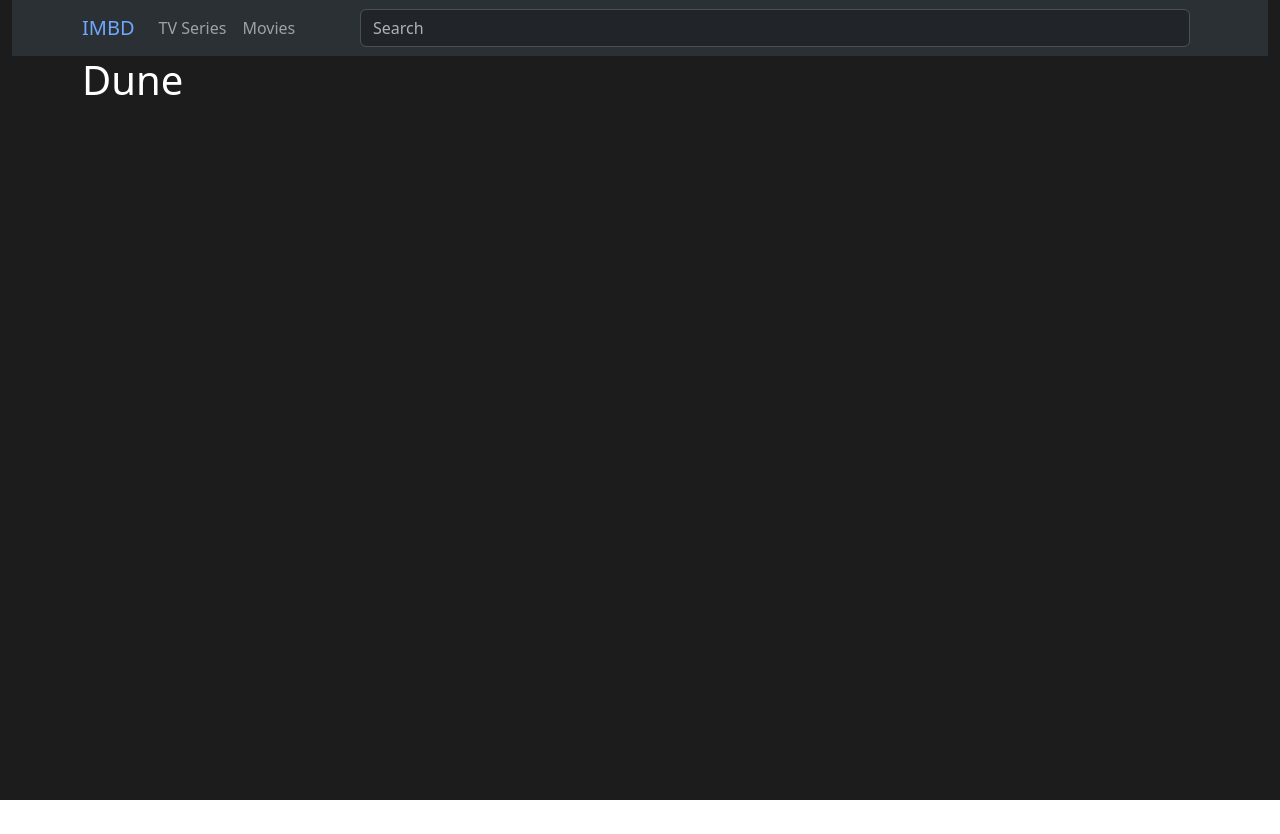
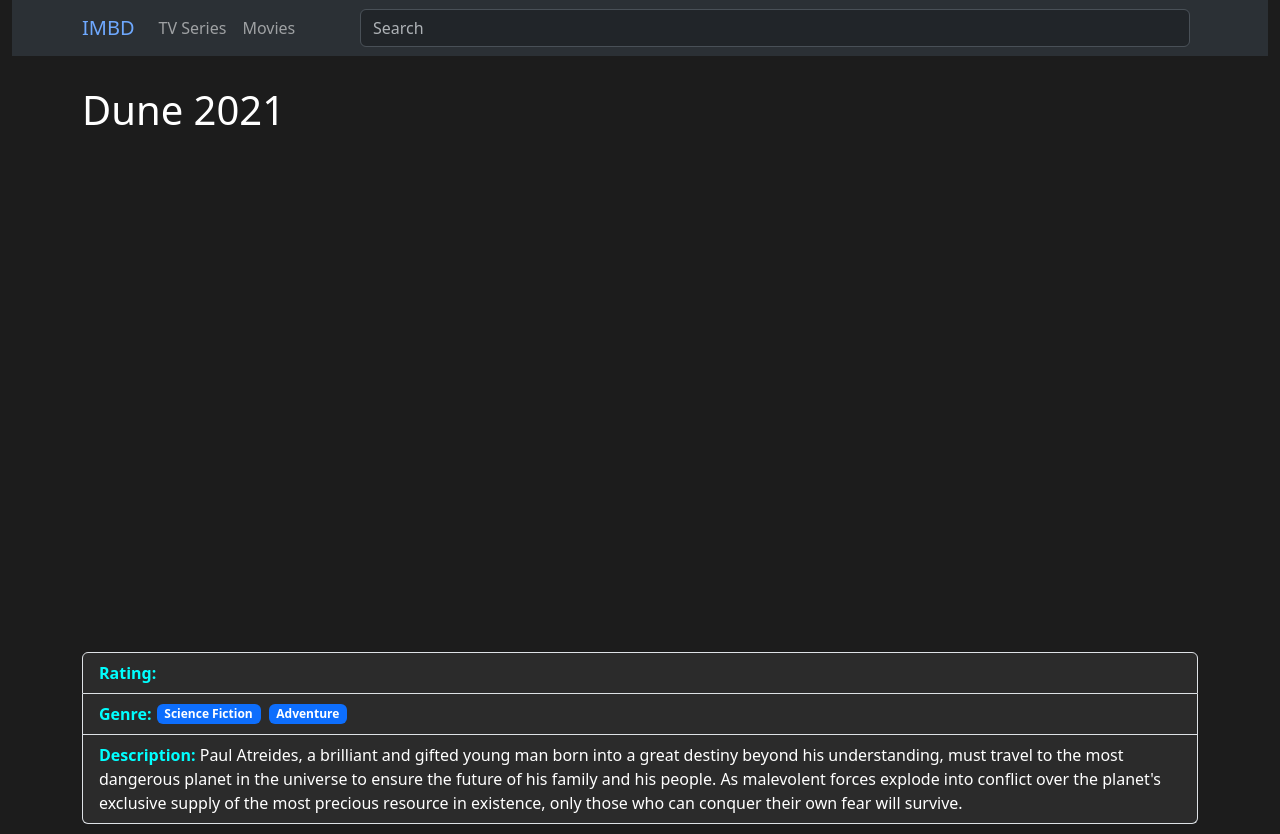
Before and after one commit to rzounlom/movie-ratings, a React (Create React App) app: page /movie/1 in a window 1280 px wide. Before the commit the page ends 800 px from the top, so only its background shows below. Built offline with nearby package versions, Linux system fonts and the light colour scheme.

Commit message:
add movie traler component

```diff
--- a/src/components/movies/featured-movies/FeaturedMovies.js
+++ b/src/components/movies/featured-movies/FeaturedMovies.js
@@ -1,6 +1,7 @@
 import "./FeaturedMovies.css";
 
 import Carousel from "react-bootstrap/Carousel";
+import { Link } from "react-router-dom";
 
 const FeaturedMovies = ({ movies }) => {
   console.log({ movies });
@@ -16,7 +17,9 @@
             </div>
 
             <Carousel.Caption>
-              <h3>Watch Trailer</h3>
+              <Link to={`/movie/${movie.id}`}>
+                <h3>Watch Trailer</h3>
+              </Link>
             </Carousel.Caption>
           </Carousel.Item>
         ))}
--- a/src/components/movies/movie-trailer/MovieTrailer.css
+++ b/src/components/movies/movie-trailer/MovieTrailer.css
@@ -1,4 +1,29 @@
+.movie-trailer {
+  display: flex;
+  flex-direction: column;
+  align-items: center;
+  justify-content: center;
+  margin-top: 20px;
+  padding-bottom: 10px;
+}
+
 .movie-trailer h1 {
+  margin-top: 10px;
   color: white;
-  display: flex;
+  align-self: flex-start;
 }
+
+.movie-details {
+  margin-top: 10px;
+  width: 100%;
+}
+
+.movie-details label {
+  font-weight: 700;
+  color: cyan;
+}
+
+.list-group-item {
+  background-color: rgb(43, 43, 43);
+  color: white;
+}
--- a/src/components/movies/movie-trailer/MovieTrailer.js
+++ b/src/components/movies/movie-trailer/MovieTrailer.js
@@ -1,17 +1,46 @@
 import "./MovieTrailer.css";
 
+import Badge from "react-bootstrap/Badge";
+import ListGroup from "react-bootstrap/ListGroup";
 import ReactPlayer from "react-player";
+import Stack from "react-bootstrap/Stack";
 
 const MovieTrailer = ({ movie }) => {
   return (
     <div className="movie-trailer">
-      <h1>{movie.title}</h1>
+      <h1>
+        {movie.title} {movie.year}
+      </h1>
       <ReactPlayer
-        url="https://www.youtube.com/watch?v=n9xhJrPXop4"
+        url={movie.trailerUrl}
         controls
         width="100%"
         height="60vh"
+        style={{ margin: "10px" }}
       />
+
+      <div className="movie-details">
+        <ListGroup>
+          <ListGroup.Item>
+            <label>Rating:</label>
+          </ListGroup.Item>
+          <ListGroup.Item style={{ display: "flex" }}>
+            <label>Genre:</label>
+            <Stack
+              direction="horizontal"
+              gap={2}
+              style={{ marginLeft: "5px", overflowX: "auto" }}
+            >
+              {movie.genre.map((genre) => (
+                <Badge bg="primary">{genre}</Badge>
+              ))}
+            </Stack>
+          </ListGroup.Item>
+          <ListGroup.Item>
+            <label>Description:</label> {movie.description}
+          </ListGroup.Item>
+        </ListGroup>
+      </div>
     </div>
   );
 };
--- a/src/components/pages/single-movie/SingleMoviePage.js
+++ b/src/components/pages/single-movie/SingleMoviePage.js
@@ -1,22 +1,32 @@
 import { Container } from "react-bootstrap";
 import MovieTrailer from "../../movies/movie-trailer/MovieTrailer";
-const testMovie = {
-  id: 1,
-  title: "Dune",
-  description:
-    "Paul Atreides, a brilliant and gifted young man born into a great destiny beyond his understanding, must travel to the most dangerous planet in the universe to ensure the future of his family and his people. As malevolent forces explode into conflict over the planet's exclusive supply of the most precious resource in existence, only those who can conquer their own fear will survive.",
-  year: 2021,
-  genre: "Science Fiction",
-  ratings: [5, 8, 7],
-  imgUrl:
-    "https://m.media-amazon.com/images/M/MV5BMDQ0NjgyN2YtNWViNS00YjA3LTkxNDktYzFkZTExZGMxZDkxXkEyXkFqcGdeQXVyODE5NzE3OTE@._V1_FMjpg_UX1000_.jpg",
-  trailorUrl: "https://www.youtube.com/watch?v=n9xhJrPXop4",
-};
+import { defaultMovies } from "../../../data/movies";
+import { useParams } from "react-router-dom";
+
+// const testMovie = {
+//   id: 1,
+//   title: "Dune",
+//   description:
+//     "Paul Atreides, a brilliant and gifted young man born into a great destiny beyond his understanding, must travel to the most dangerous planet in the universe to ensure the future of his family and his people. As malevolent forces explode into conflict over the planet's exclusive supply of the most precious resource in existence, only those who can conquer their own fear will survive.",
+//   year: 2021,
+//   genre: "Science Fiction",
+//   ratings: [5, 8, 7],
+//   imgUrl:
+//     "https://m.media-amazon.com/images/M/MV5BMDQ0NjgyN2YtNWViNS00YjA3LTkxNDktYzFkZTExZGMxZDkxXkEyXkFqcGdeQXVyODE5NzE3OTE@._V1_FMjpg_UX1000_.jpg",
+//   trailorUrl: "https://www.youtube.com/watch?v=n9xhJrPXop4",
+// };
 
 const SingleMoviePage = () => {
+  const { id } = useParams(); // useParams is a hook that returns an object of key/value pairs of URL parameters. Use it to access the id parameter from the URL.
+  // console.log({ id });
+  const movie = defaultMovies.find((movie) => movie.id === parseInt(id)); // Find the movie with the id that matches the id parameter from the URL.
+  if (!movie) {
+    return <h1>Movie not found</h1>;
+  }
+
   return (
     <Container className="single-movie-page">
-      <MovieTrailer movie={testMovie} />
+      <MovieTrailer movie={movie} />
     </Container>
   );
 };
--- a/src/data/movies.js
+++ b/src/data/movies.js
@@ -10,7 +10,7 @@
     ratings: [10, 8, 8],
     imgUrl:
       "https://m.media-amazon.com/images/M/MV5BMDQ0NjgyN2YtNWViNS00YjA3LTkxNDktYzFkZTExZGMxZDkxXkEyXkFqcGdeQXVyODE5NzE3OTE@._V1_FMjpg_UX1000_.jpg",
-    trailorUrl: "https://www.youtube.com/watch?v=n9xhJrPXop4",
+    trailerUrl: "https://www.youtube.com/watch?v=n9xhJrPXop4",
   },
   {
     id: 2,
@@ -23,7 +23,7 @@
     ratings: [10, 10, 8],
     imgUrl:
       "https://m.media-amazon.com/images/M/MV5BZjQ0YjAyNWQtMjRjMC00NzMxLTlkNjEtYWQzNmQwNGRlMGJkXkEyXkFqcGdeQXVyMDM2NDM2MQ@@._V1_.jpg",
-    trailorUrl: "https://www.youtube.com/watch?v=0kQ8i2FpRDk",
+    trailerUrl: "https://www.youtube.com/watch?v=0kQ8i2FpRDk",
   },
   {
     id: 3,
@@ -36,7 +36,7 @@
     ratings: [7, 8, 8],
     imgUrl:
       "https://m.media-amazon.com/images/M/MV5BZGI4NTEwNTAtZDcwMi00MDkxLTg1OGYtNTZmMzE3ZDljNzVlXkEyXkFqcGdeQXVyMTEyMjM2NDc2._V1_.jpg",
-    trailorUrl: "https://www.youtube.com/watch?v=Kdr5oedn7q8",
+    trailerUrl: "https://www.youtube.com/watch?v=Kdr5oedn7q8",
   },
   {
     id: 4,
@@ -49,7 +49,7 @@
     ratings: [7, 8, 8],
     imgUrl:
       "https://m.media-amazon.com/images/M/MV5BNTk1MTdmYzctNzlkOS00ZTNmLWI4ZTMtMzc3OWFkMDI0MTJkXkEyXkFqcGdeQXVyMTkxNjUyNQ@@._V1_.jpg",
-    trailorUrl: "https://www.youtube.com/watch?v=VobTTbg-te0",
+    trailerUrl: "https://www.youtube.com/watch?v=VobTTbg-te0",
   },
   {
     id: 5,
@@ -61,7 +61,7 @@
     genre: ["Adventure", "Drama"],
     ratings: [10, 5, 8],
     imgUrl: "https://i.imgur.com/Wu7TP8q.jpg",
-    trailorUrl: "https://www.youtube.com/watch?v=HIs9x49DK7I",
+    trailerUrl: "https://www.youtube.com/watch?v=HIs9x49DK7I",
   },
   {
     id: 6,
@@ -74,7 +74,7 @@
     ratings: [8, 8, 8],
     imgUrl:
       "https://m.media-amazon.com/images/M/MV5BYTZmMzJhOTktNGJjOC00NDE0LThjNTItODQ0YjBjNzg2OWQ4XkEyXkFqcGdeQXVyMDM2NDM2MQ@@._V1_.jpg",
-    trailorUrl: "https://www.youtube.com/watch?v=TCwmXY_f-e0",
+    trailerUrl: "https://www.youtube.com/watch?v=TCwmXY_f-e0",
   },
   {
     id: 7,
@@ -87,7 +87,7 @@
     ratings: [5, 8, 7],
     imgUrl:
       "https://m.media-amazon.com/images/M/MV5BNTk3NTEwOWItOWIxYy00YzMwLTg3MWQtNmU5MmYwMTMwZTJkXkEyXkFqcGdeQXVyMTY3ODkyNDkz._V1_.jpg",
-    trailorUrl: "https://www.youtube.com/watch?v=ss2KvK-w6w8",
+    trailerUrl: "https://www.youtube.com/watch?v=ss2KvK-w6w8",
   },
   {
     id: 8,
@@ -99,6 +99,6 @@
     genre: ["Action", "Adventure", "Comedy"],
     ratings: [9, 8, 6],
     imgUrl: "https://i.redd.it/vdj798khovqc1.jpeg",
-    trailorUrl: "https://www.youtube.com/watch?v=ss2KvK-w6w8",
+    trailerUrl: "https://www.youtube.com/watch?v=ss2KvK-w6w8",
   },
 ];
```
